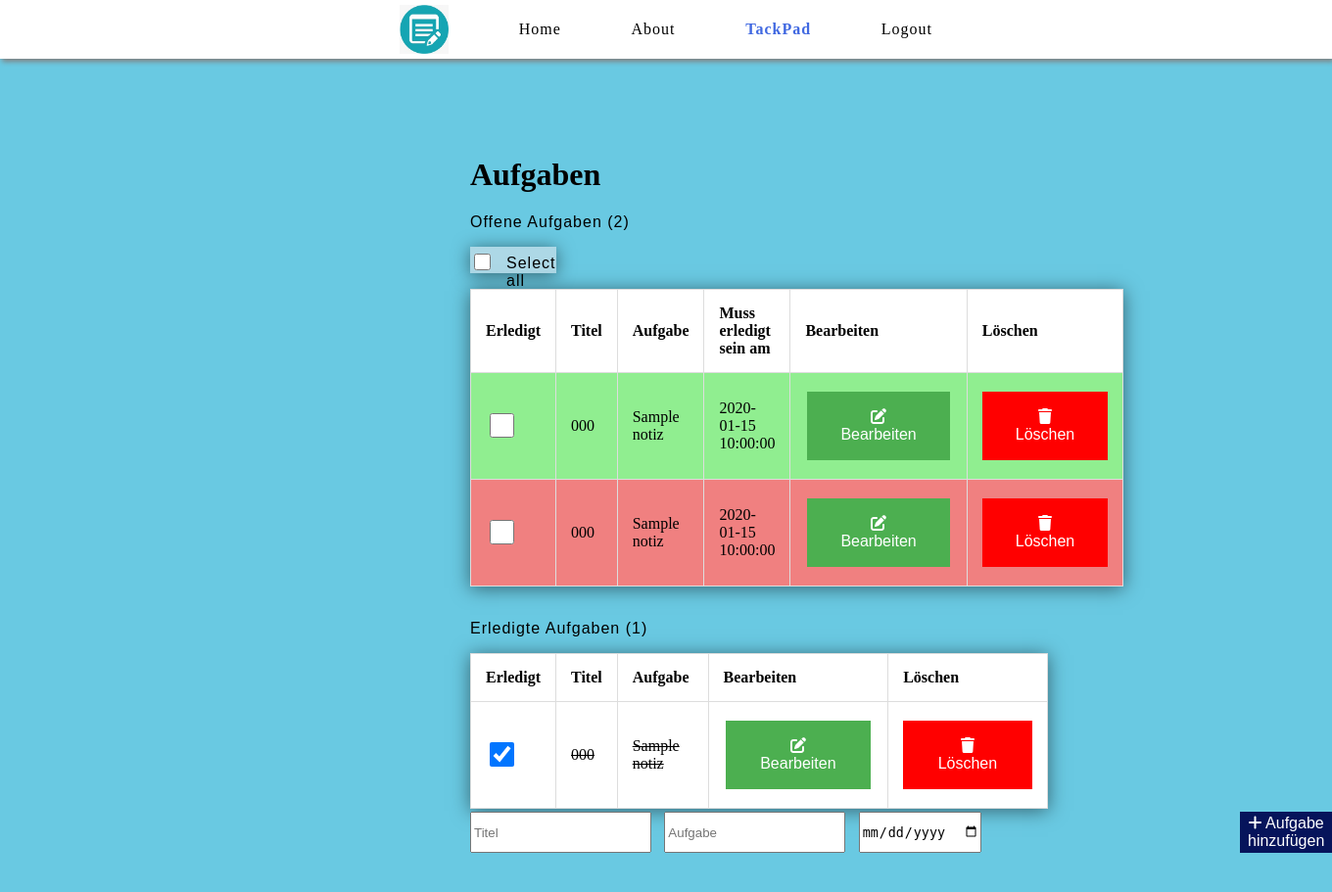
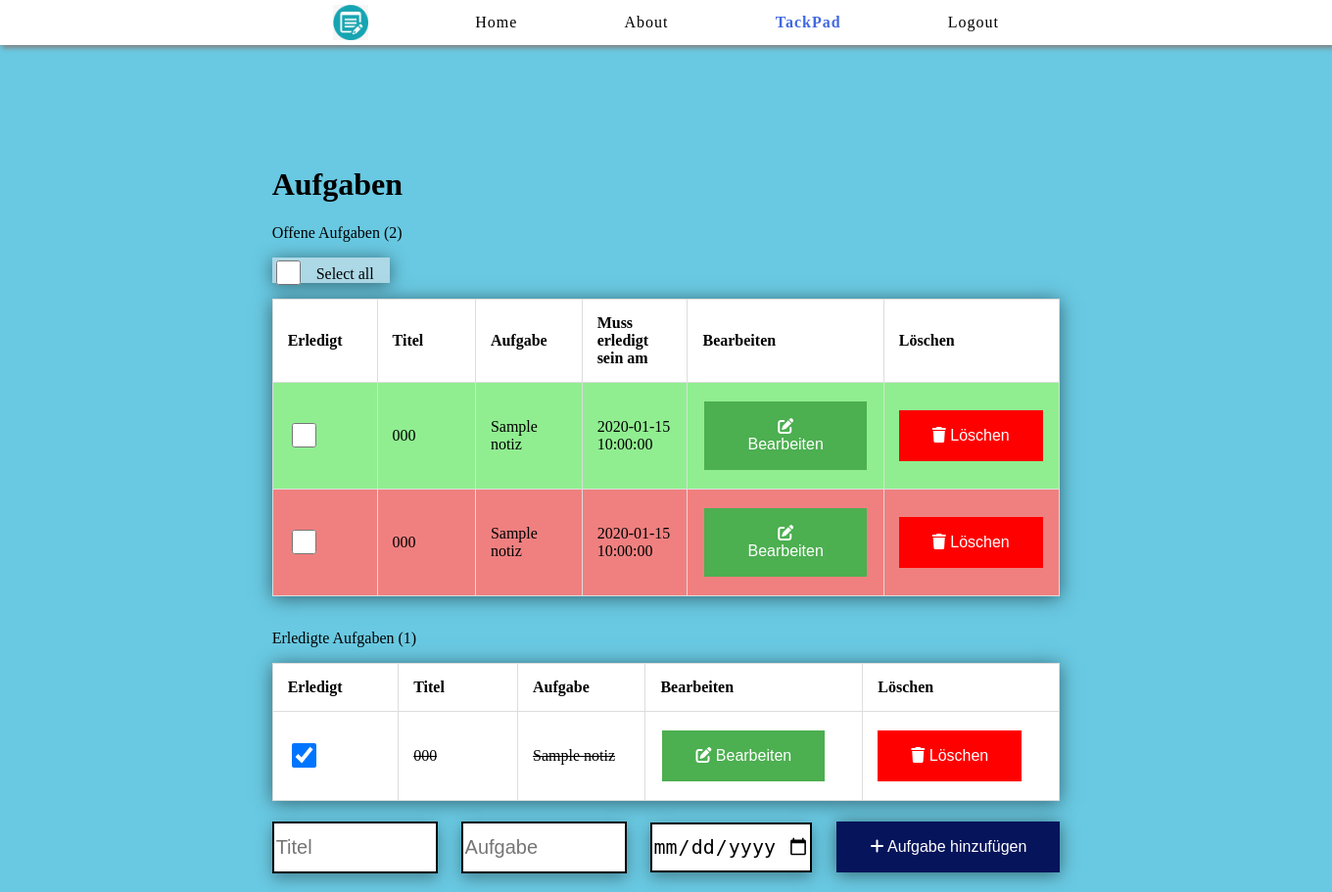
Before and after one commit to olivierluethy/TackPad, a PHP site: the page made by app/Views/tackpad.view.php in a window 1360 px wide. Shown: the whole page at 98% size. Before the commit the page ends 871 px from the top, so only its background shows below. Run offline with PHP 8.4, Linux system fonts and the light colour scheme; the visitor is signed in with stand-in values (Sample User, id 1); the template is opened without the code that fills it: most values are stand-ins (such as "Sample title", 1, 10 or a date in 2020); some libraries are stand-ins or nearby versions.

Commit message:
Styling update for table

```diff
--- a/app/Views/tackpad.view.php
+++ b/app/Views/tackpad.view.php
@@ -68,7 +68,10 @@ if(!isset($_SESSION["loggedin"]) || $_SESSION["loggedin"] !== true){
             }?>
         </nav>
     </header>
-
+    <table>
+        <tr>
+            <td></td>
+            <td>
                 <main>
 
                     <h1>Aufgaben</h1>
@@ -142,17 +145,18 @@ if ($alle_aufgaben > 0){
                         <td><a onclick='deleteNote(" . $erledigte_tasks2['NoteId'] . ")'><button class='delete'><i class='fas fa-trash'></i> Löschen</button></a></td>
                         </tr>";
                     }
-        echo "</table>";
+                    echo "</table><br>";
                     }
                     }else{
                     echo "<h1 style='color: red';>Es wurde noch keine Aufgabe hinzugefügt</h1>";
                     }?>
 
                     <form action="create" method="POST">
-            <input type="text" id="titel" name="title" placeholder="Titel"><br>
-            <input type="text" id="aufgabe" name="notice" placeholder="Aufgabe"><br><br>
-            <input type="date" id="date" name="date" placeholder="Datum eingeben"><br><br>
-            <button class="hinzufuegen" type="submit"><i class="fas fa-plus"></i> Aufgabe hinzufügen</button>
+                        <input type="text" id="titel" name="title" placeholder="Titel">
+                        <input type="text" id="aufgabe" name="notice" placeholder="Aufgabe">
+                        <input type="date" id="date" name="date" placeholder="Datum eingeben">
+                        <button class="hinzufuegen" type="submit"><i class="fas fa-plus"></i> Aufgabe
+                            hinzufügen</button>
                     </form>
                     <p id="warningTitel"></p>
                     <p id="warningAufgabe"></p>
@@ -161,6 +165,10 @@ if ($alle_aufgaben > 0){
                     <button id="deleteAll" onclick="deleteAll()"><i class="fas fa-trash-alt"></i> Delete all</button>
 
                 </main>
+            </td>
+            <td></td>
+        </tr>
+    </table>
 
     <script src="public/js/clientSideValidationNotice.js"></script>
     <script src="public/js/tackpad.js"></script>
--- a/public/css/nav.css
+++ b/public/css/nav.css
@@ -6,8 +6,7 @@ nav {
   justify-content: space-between;
   align-items: center;
 }
-
-logo {
+nav logo {
   height: 50px;
   width: 50px;
   display: block;
@@ -16,14 +15,12 @@ logo {
   background-size: contain;
   background-repeat: no-repeat;
 }
-
-a,
-p {
+nav a,
+nav p {
   font-size: 16px;
   letter-spacing: 1px;
 }
-
-a {
+nav a {
   text-decoration: none;
   color: black;
 }/*# sourceMappingURL=nav.css.map */
--- a/public/css/nav.scss
+++ b/public/css/nav.scss
@@ -5,8 +5,6 @@ nav {
     display: flex;
     justify-content: space-between;
     align-items: center;
-}
-
     logo {
         height: 50px;
         width: 50px;
@@ -16,14 +14,13 @@ logo {
         background-size: contain;
         background-repeat: no-repeat;
     }
-
     a,
     p {
         font-size: 16px;
         letter-spacing: 1px;
     }
-
     a {
         text-decoration: none;
         color: black;
     }
+}
--- a/public/css/tackpad.css
+++ b/public/css/tackpad.css
@@ -2,10 +2,12 @@ body {
   margin: 0;
   padding: 0;
   background-color: #69c9e2;
+  /* Navigation Bar */
 }
-
-/* Navigation Bar */
-nav {
+body header {
+  /* ---- */
+}
+body header nav {
   background: white;
   padding: 5px 25%;
   display: flex;
@@ -13,119 +15,165 @@ nav {
   align-items: center;
   box-shadow: 2px 3px 5px grey;
 }
-
-logo {
+body header nav logo {
   height: 36px;
   width: 36px;
   display: block;
-    background-image: url("../../images/favicon.ico");
+  background-image: url("../../assets/favicon.ico");
   background-position: center;
   background-size: contain;
   background-repeat: no-repeat;
 }
-
-a,
-p {
+body header nav a.active {
+  font-weight: bold;
+  color: royalblue;
+}
+body header nav a,
+body header nav p {
   font-size: 16px;
   letter-spacing: 1px;
 }
-
-a {
+body header nav a {
   text-decoration: none;
   color: black;
 }
-
-h1 {
-    font-family: "Playfair Display", serif;
-    font-weight: 600;
+body table {
+  width: 100%;
 }
-
-h2,
-p {
-    font-family: "Poppins", sans-serif;
-    font-weight: 200;
+body table table,
+body table th,
+body table td {
+  width: 10%;
 }
-
-p {
-    font-weight: 400;
+body table tr td main {
+  display: block;
 }
-
-header h1,
-header h2 {
-    color: #ffffff;
-    width: 40%;
-    display: block;
-    margin: auto;
-    letter-spacing: 1px;
+body table tr td main .selectAll {
+  display: flex;
+  background-color: lightblue;
+  height: 3.3vh;
+  margin-bottom: 1rem;
+  width: 15%;
+  box-shadow: 0px 2px 18px 0px rgba(0, 0, 0, 0.5);
 }
-
-a.active {
-    font-weight: bold;
-    color: royalblue;
+body table tr td main .selectAll input[type=checkbox] {
+  width: 25px;
+  height: 25px;
 }
-
-table,
-td,
-th {
+body table tr td main .selectAll input[type=checkbox]:hover {
+  cursor: pointer;
+}
+body table tr td main .selectAll .checkAll {
+  margin-right: 1rem;
+}
+body table tr td main .selectAll .checkAllText {
+  margin-top: 0.5rem;
+}
+body table tr td main table {
+  width: 100%;
+  border-collapse: collapse;
+  box-shadow: 0px 2px 18px 0px rgba(0, 0, 0, 0.5);
+}
+body table tr td main table td,
+body table tr td main table th {
   border: 1px solid #ddd;
   text-align: left;
   background-color: white;
+  padding: 15px;
 }
-
-table {
-    border-collapse: collapse;
-    width: 67%;
-    box-shadow: 0px 2px 18px 0px rgba(0, 0, 0, 0.5);
+body table tr td main table td input[type=checkbox] {
+  width: 25px;
+  height: 25px;
 }
-
-.aufgabe_nicht_zu_spaet {
+body table tr td main table td input[type=checkbox]:hover {
+  cursor: pointer;
+}
+body table tr td main table td .edit {
+  background-color: #4caf50;
+  border: 2px solid #4caf50;
+  color: white;
+  padding: 15px 32px;
+  text-align: center;
+  text-decoration: none;
+  display: inline-block;
+  font-size: 16px;
+  margin: 4px 2px;
+  cursor: pointer;
+  transition: 0.5s ease;
+}
+body table tr td main table td .edit:hover {
+  background-color: white;
+  color: #4caf50;
+  transition-duration: 0.4s;
+}
+body table tr td main table td .delete {
+  background-color: red;
+  border: 2px solid red;
+  color: white;
+  padding: 15px 32px;
+  text-align: center;
+  text-decoration: none;
+  display: inline-block;
+  font-size: 16px;
+  cursor: pointer;
+  transition: 0.5s ease;
+}
+body table tr td main table td .delete:hover {
+  background-color: white;
+  color: red;
+}
+body table tr td main table .aufgabe_nicht_zu_spaet {
   background-color: lightgreen;
   transition: 500ms;
 }
-
-.aufgabe_nicht_zu_spaet:hover {
+body table tr td main table .aufgabe_nicht_zu_spaet:hover {
   box-shadow: 0px 2px 18px 0px rgba(0, 0, 0, 0.5);
   transition: 500ms;
   cursor: pointer;
   transform: scale(1.1);
 }
-
-.aufgabe_zu_spaet {
+body table tr td main table .aufgabe_zu_spaet {
   background-color: lightcoral;
   transition: 500ms;
 }
-
-.aufgabe_zu_spaet:hover {
+body table tr td main table .aufgabe_zu_spaet:hover {
   box-shadow: 0px 2px 18px 0px rgba(0, 0, 0, 0.5);
   transition: 500ms;
   cursor: pointer;
   transform: scale(1.1);
 }
-
-th,
-td {
-    padding: 15px;
+body table tr td main form {
+  margin-top: 0.2rem;
 }
-
-.selectAll {
-    display: flex;
-    background-color: lightblue;
-    height: 3.3vh;
-    margin-bottom: 1rem;
-    width: 10%;
+body table tr td main form input {
+  width: 20%;
+  height: 47px;
+  font-size: 20px;
+  border: 2px solid black;
+  box-shadow: rgba(0, 0, 0, 0.35) 0px 5px 15px;
+}
+body table tr td main form #aufgabe,
+body table tr td main form #date {
+  margin-left: 1em;
+}
+body table tr td main form .hinzufuegen {
+  background-color: #06145b;
+  border: 2px solid #06145b;
+  color: white;
+  text-decoration: none;
+  display: inline-block;
+  font-size: 16px;
+  transition-duration: 0.4s;
+  float: right;
+  padding: 15px 32px;
   box-shadow: 0px 2px 18px 0px rgba(0, 0, 0, 0.5);
+  cursor: pointer;
 }
-
-.checkAll {
-    margin-right: 1rem;
+body table tr td main form .hinzufuegen:hover {
+  background-color: white;
+  color: #06145b;
 }
-
-.checkAllText {
-    margin-top: 0.5rem;
-}
-
-/* Button for deleting all */
-#deleteAll {
+body table tr td main #deleteAll {
   background-color: black;
   border: 2px solid black;
   color: white;
@@ -139,90 +187,8 @@ td {
   transition: 0.5s ease;
   display: none;
 }
-
-#deleteAll:hover {
+body table tr td main #deleteAll:hover {
   background-color: white;
   color: black;
   transition-duration: 0.4s;
-}
-
-/* Main Section */
-.edit {
-    background-color: #4caf50;
-    border: 2px solid #4caf50;
-    color: white;
-    padding: 15px 32px;
-    text-align: center;
-    text-decoration: none;
-    display: inline-block;
-    font-size: 16px;
-    margin: 4px 2px;
-    cursor: pointer;
-    transition: 0.5s ease;
-}
-
-.edit:hover {
-    background-color: white;
-    color: #4caf50;
-    transition-duration: 0.4s;
-}
-
-.delete {
-    background-color: red;
-    border: 2px solid red;
-    color: white;
-    padding: 15px 32px;
-    text-align: center;
-    text-decoration: none;
-    display: inline-block;
-    font-size: 16px;
-    cursor: pointer;
-    transition: 0.5s ease;
-}
-
-.delete:hover {
-    background-color: white;
-    color: red;
-}
-
-.hinzufuegen {
-    background-color: #06145b;
-    border: 2px solid #06145b;
-    color: white;
-    text-align: center;
-    text-decoration: none;
-    display: inline-block;
-    font-size: 16px;
-    margin-left: 16.5em;
-    transition-duration: 0.4s;
-    cursor: pointer;
-}
-
-.hinzufuegen:hover {
-    background-color: white;
-    color: #06145b;
-}
-
-input[type="checkbox"] {
-    width: 25px;
-    height: 25px;
-}
-
-input[type="checkbox"]:hover {
-    cursor: pointer;
-}
-
-main {
-    margin-left: 30em;
-}
-
-/* Form */
-form {
-    display: flex;
-    margin-top: 0.2rem;
-}
-
-#aufgabe,
-#date {
-    margin-left: 1em;
-}
+}/*# sourceMappingURL=tackpad.css.map */
--- /dev/null
+++ b/public/css/tackpad.scss
@@ -0,0 +1,200 @@
+body {
+    margin: 0;
+    padding: 0;
+    background-color: #69c9e2;
+    /* Navigation Bar */
+    header {
+        nav {
+            background: white;
+            padding: 5px 25%;
+            display: flex;
+            justify-content: space-between;
+            align-items: center;
+            box-shadow: 2px 3px 5px grey;
+            logo {
+                height: 36px;
+                width: 36px;
+                display: block;
+                background-image: url("../../assets/favicon.ico");
+                background-position: center;
+                background-size: contain;
+                background-repeat: no-repeat;
+            }
+            a.active {
+                font-weight: bold;
+                color: royalblue;
+            }
+            a,
+            p {
+                font-size: 16px;
+                letter-spacing: 1px;
+            }
+            a {
+                text-decoration: none;
+                color: black;
+            }
+        }
+        /* ---- */
+    }
+    table {
+        table,
+        th,
+        td {
+            width: 10%;
+        }
+        width: 100%;
+        tr {
+            td {
+                main {
+                    display: block;
+                    .selectAll {
+                        display: flex;
+                        background-color: lightblue;
+                        height: 3.3vh;
+                        margin-bottom: 1rem;
+                        width: 15%;
+                        box-shadow: 0px 2px 18px 0px rgba(0, 0, 0, 0.5);
+                        input[type="checkbox"] {
+                            width: 25px;
+                            height: 25px;
+                            &:hover {
+                                cursor: pointer;
+                            }
+                        }
+                        .checkAll {
+                            margin-right: 1rem;
+                        }
+                        .checkAllText {
+                            margin-top: 0.5rem;
+                        }
+                    }
+                    table {
+                        width: 100%;
+                        border-collapse: collapse;
+                        box-shadow: 0px 2px 18px 0px rgba(0, 0, 0, 0.5);
+                        td,
+                        th {
+                            border: 1px solid #ddd;
+                            text-align: left;
+                            background-color: white;
+                            padding: 15px;
+                        }
+                        td {
+                            input[type="checkbox"] {
+                                width: 25px;
+                                height: 25px;
+                                &:hover {
+                                    cursor: pointer;
+                                }
+                            }
+                            .edit {
+                                background-color: #4caf50;
+                                border: 2px solid #4caf50;
+                                color: white;
+                                padding: 15px 32px;
+                                text-align: center;
+                                text-decoration: none;
+                                display: inline-block;
+                                font-size: 16px;
+                                margin: 4px 2px;
+                                cursor: pointer;
+                                transition: 0.5s ease;
+                                &:hover {
+                                    background-color: white;
+                                    color: #4caf50;
+                                    transition-duration: 0.4s;
+                                }
+                            }
+                            .delete {
+                                background-color: red;
+                                border: 2px solid red;
+                                color: white;
+                                padding: 15px 32px;
+                                text-align: center;
+                                text-decoration: none;
+                                display: inline-block;
+                                font-size: 16px;
+                                cursor: pointer;
+                                transition: 0.5s ease;
+                                &:hover {
+                                    background-color: white;
+                                    color: red;
+                                }
+                            }
+                        }
+                        .aufgabe_nicht_zu_spaet {
+                            background-color: lightgreen;
+                            transition: 500ms;
+                            &:hover {
+                                box-shadow: 0px 2px 18px 0px rgba(0, 0, 0, 0.5);
+                                transition: 500ms;
+                                cursor: pointer;
+                                transform: scale(1.1);
+                            }
+                        }
+                        .aufgabe_zu_spaet {
+                            background-color: lightcoral;
+                            transition: 500ms;
+                            &:hover {
+                                box-shadow: 0px 2px 18px 0px rgba(0, 0, 0, 0.5);
+                                transition: 500ms;
+                                cursor: pointer;
+                                transform: scale(1.1);
+                            }
+                        }
+                    }
+                    form {
+                        margin-top: 0.2rem;
+                        input {
+                            width: 20%;
+                            height: 47px;
+                            font-size: 20px;
+                            border: 2px solid black;
+                            box-shadow: rgba(0, 0, 0, 0.35) 0px 5px 15px;
+                        }
+                        #aufgabe,
+                        #date {
+                            margin-left: 1em;
+                        }
+                        .hinzufuegen {
+                            background-color: #06145b;
+                            border: 2px solid #06145b;
+                            color: white;
+                            text-decoration: none;
+                            display: inline-block;
+                            font-size: 16px;
+                            transition-duration: 0.4s;
+                            float: right;
+                            padding: 15px 32px;
+                            box-shadow: 0px 2px 18px 0px rgba(0, 0, 0, 0.5);
+                            cursor: pointer;
+                            &:hover {
+                                background-color: white;
+                                color: #06145b;
+                            }
+                        }
+                    }
+                    #deleteAll {
+                        background-color: black;
+                        border: 2px solid black;
+                        color: white;
+                        padding: 15px 32px;
+                        text-align: center;
+                        text-decoration: none;
+                        display: inline-block;
+                        font-size: 16px;
+                        margin: 4px 2px;
+                        cursor: pointer;
+                        transition: 0.5s ease;
+                        display: none;
+                        &:hover {
+                            background-color: white;
+                            color: black;
+                            transition-duration: 0.4s;
+                        }
+                    }
+                }
+            }
+        }
+    }
+}
```
Also changed, not shown: 2 other files. Lines whose indentation alone changed are shown as unchanged.
